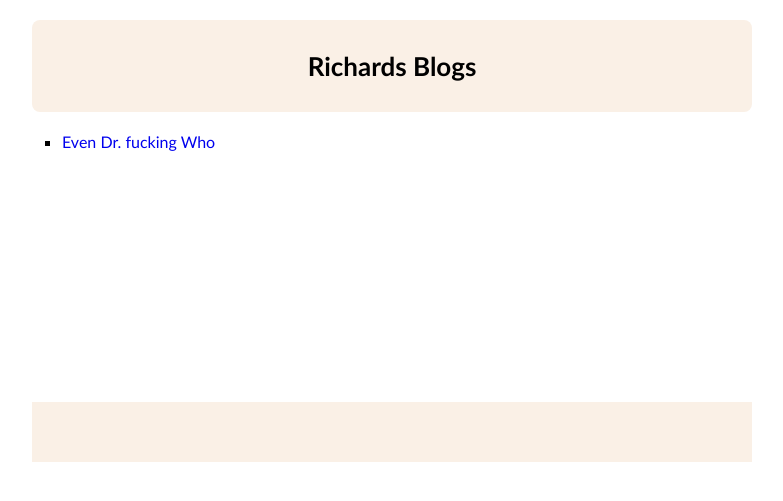
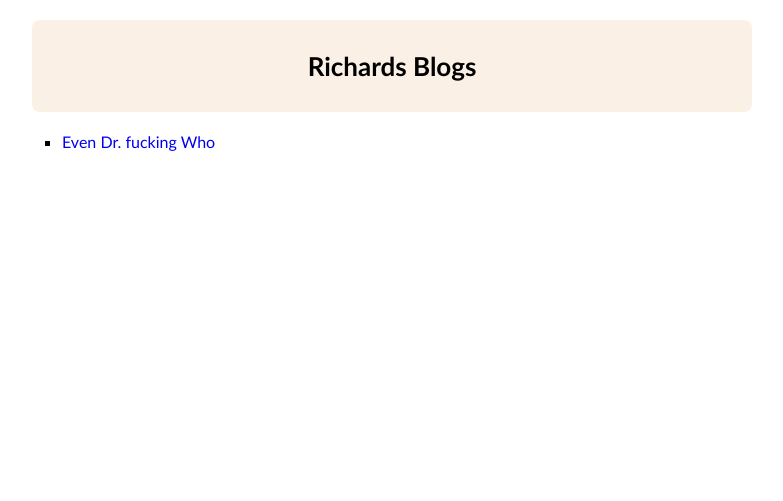
Before and after one commit to richardtraindl/richardtraindl.github.io, a Jekyll site: the page built from index.html, in a window 1280 px wide. Shown: the top 501 px of the page, without its empty margins (248-1031 px from the left). Built offline with Jekyll 4.4.1, drawn with Linux system fonts in a browser that asks for light colours.

Commit message:
Update default.html

```diff
--- a/_layouts/default.html
+++ b/_layouts/default.html
@@ -19,11 +19,11 @@
             {{ content }}
         </div>
 
-        <div id="footer">
         {% if page.id != 'index' %}
+          <div id="footer">
             <p><a href="/index.html">Alle Blogs</a></p>
+          </div>
         {% endif %}
-        </div>
     </div>
   </body>
 </html>
```
